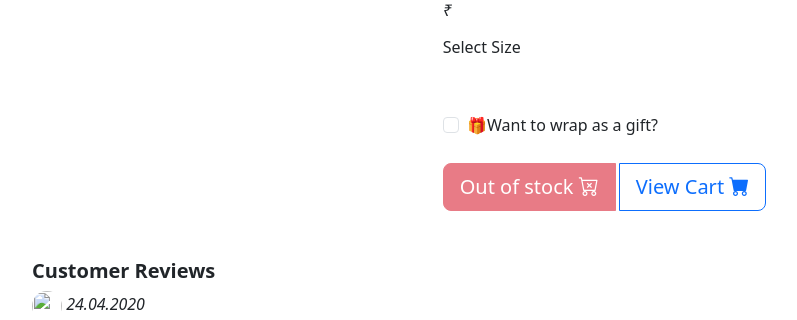
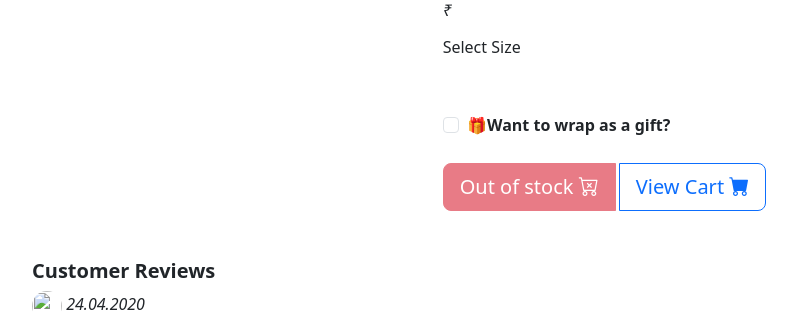
Before and after one commit to dheereshagrwal/animebits, a Django app: template templates/store/product-details.html in a window 1280 px wide. Shown: the part 172-492 px from the top of the page, without its empty margins (28-825 px from the left). Run offline with Django 4.2, Linux system fonts and the light colour scheme; the template is opened without the code that fills it, so the values that code supplies are empty; some libraries are stand-ins or nearby versions.

Commit message:
did the checkbox

```diff
--- a/templates/store/product-details.html
+++ b/templates/store/product-details.html
@@ -63,7 +63,7 @@
             id="gift"
             name="gift"
           />
-          <label class="form-check-label" for="gift">
+          <label class="form-check-label fw-semibold" for="gift">
             🎁Want to wrap as a gift?
           </label>
         </div>
```
